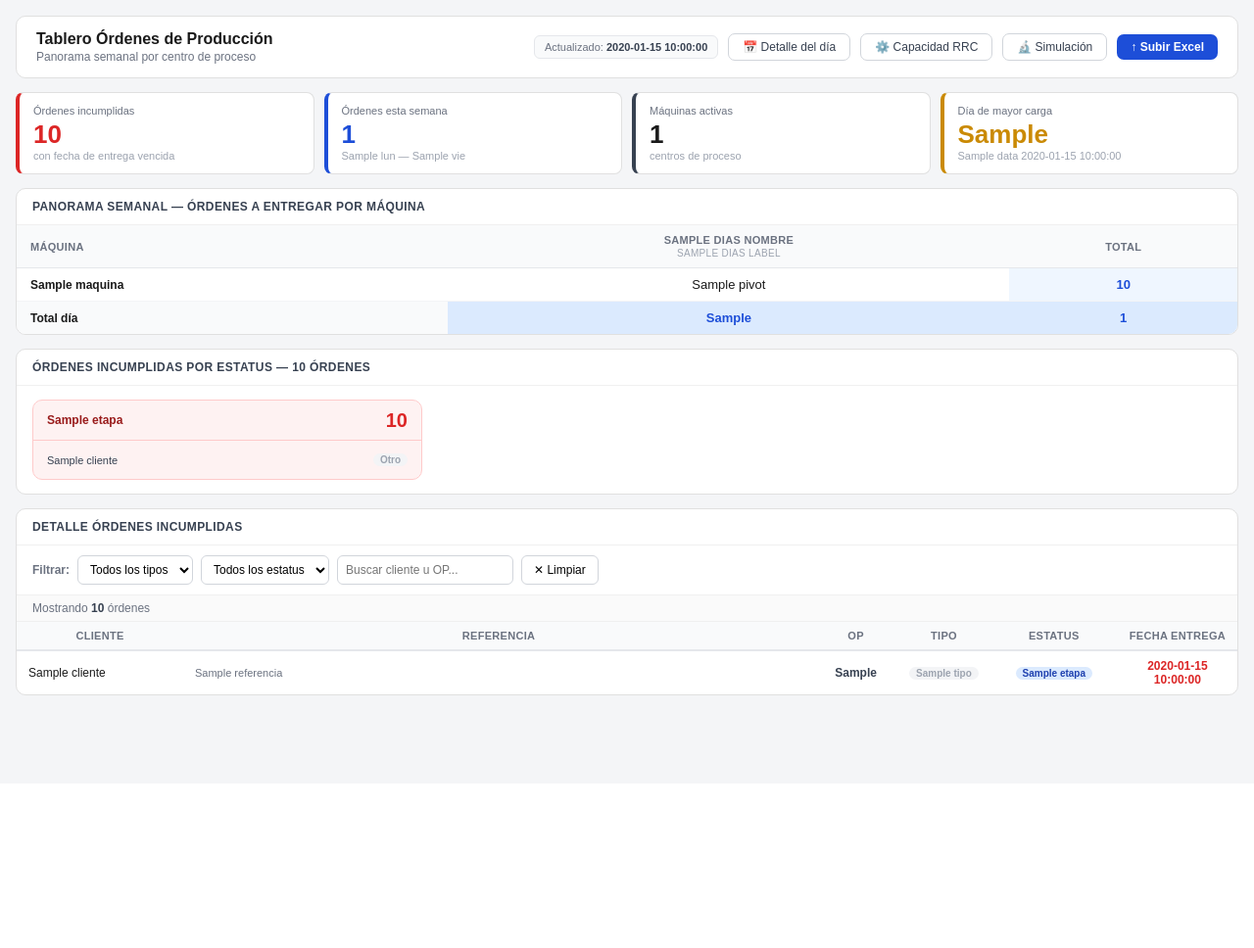
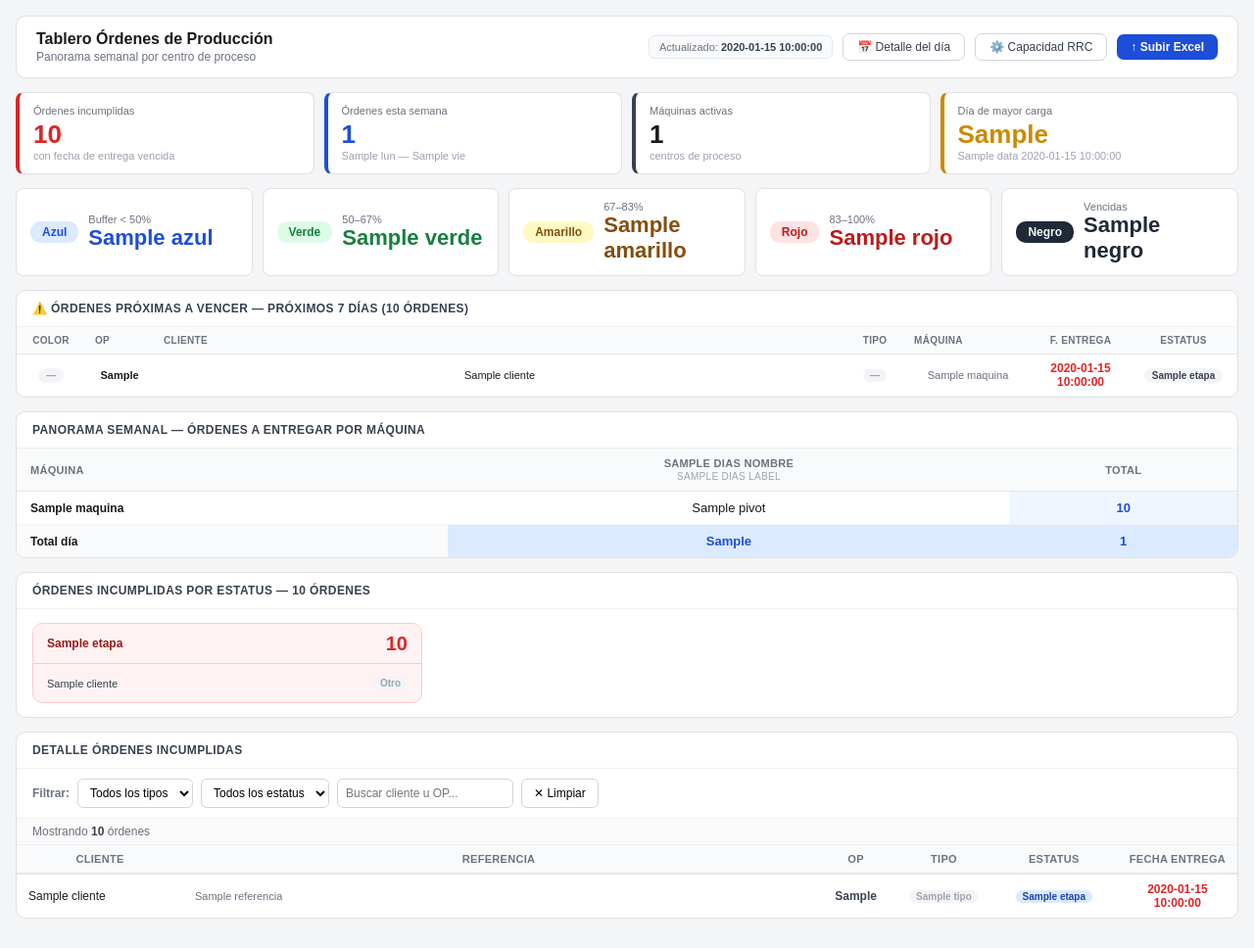
Before and after one commit to CoditeqViviana/tablero-op, a Flask app: template templates/index.html in a window 1280 px wide. Shown: the whole page at 98% size. Before the commit the page ends 710 px from the top, so only its background shows below. Run offline with Flask 3, Linux system fonts and the light colour scheme; the template is opened without the code that fills it: most values are stand-ins (such as "Sample title", 1, 10 or a date in 2020).

Commit message:
Update index.html

```diff
--- a/templates/index.html
+++ b/templates/index.html
@@ -104,7 +104,6 @@ tr:hover:not(.total-row) td{background:#fafafa}
     {% if data %}<div class="updated">Actualizado: <strong>{{ data.updated_at }}</strong></div>{% endif %}
     <a href="/dia" style="font-size:12px;padding:6px 14px;border:1px solid #d1d5db;border-radius:7px;background:#fff;color:#374151;text-decoration:none">📅 Detalle del día</a>
     <a href="/capacidad" style="font-size:12px;padding:6px 14px;border:1px solid #d1d5db;border-radius:7px;background:#fff;color:#374151;text-decoration:none">⚙️ Capacidad RRC</a>
-    <a href="/simulacion" style="font-size:12px;padding:6px 14px;border:1px solid #d1d5db;border-radius:7px;background:#fff;color:#374151;text-decoration:none">🔬 Simulación</a>
     <button class="upload-btn" onclick="openModal()">&#8593; Subir Excel</button>
   </div>
 </div>
@@ -135,6 +134,78 @@ tr:hover:not(.total-row) td{background:#fafafa}
 </div>
 
 <!-- Panorama semanal -->
+<!-- Resumen TOC -->
+<div style="display:grid;grid-template-columns:repeat(5,1fr);gap:10px;margin-bottom:14px">
+  <div style="background:#fff;border-radius:8px;padding:12px 14px;border:1px solid #e0e0e0;display:flex;align-items:center;gap:10px">
+    <span style="background:#dbeafe;color:#1d4ed8;padding:4px 12px;border-radius:10px;font-size:12px;font-weight:700">Azul</span>
+    <div><div style="font-size:11px;color:#6b7280">Buffer &lt; 50%</div><div style="font-size:22px;font-weight:700;color:#1d4ed8">{{ data.colores_resumen.azul }}</div></div>
+  </div>
+  <div style="background:#fff;border-radius:8px;padding:12px 14px;border:1px solid #e0e0e0;display:flex;align-items:center;gap:10px">
+    <span style="background:#dcfce7;color:#15803d;padding:4px 12px;border-radius:10px;font-size:12px;font-weight:700">Verde</span>
+    <div><div style="font-size:11px;color:#6b7280">50–67%</div><div style="font-size:22px;font-weight:700;color:#15803d">{{ data.colores_resumen.verde }}</div></div>
+  </div>
+  <div style="background:#fff;border-radius:8px;padding:12px 14px;border:1px solid #e0e0e0;display:flex;align-items:center;gap:10px">
+    <span style="background:#fef9c3;color:#854d0e;padding:4px 12px;border-radius:10px;font-size:12px;font-weight:700">Amarillo</span>
+    <div><div style="font-size:11px;color:#6b7280">67–83%</div><div style="font-size:22px;font-weight:700;color:#854d0e">{{ data.colores_resumen.amarillo }}</div></div>
+  </div>
+  <div style="background:#fff;border-radius:8px;padding:12px 14px;border:1px solid #e0e0e0;display:flex;align-items:center;gap:10px">
+    <span style="background:#fee2e2;color:#b91c1c;padding:4px 12px;border-radius:10px;font-size:12px;font-weight:700">Rojo</span>
+    <div><div style="font-size:11px;color:#6b7280">83–100%</div><div style="font-size:22px;font-weight:700;color:#b91c1c">{{ data.colores_resumen.rojo }}</div></div>
+  </div>
+  <div style="background:#fff;border-radius:8px;padding:12px 14px;border:1px solid #e0e0e0;display:flex;align-items:center;gap:10px">
+    <span style="background:#1f2937;color:#f3f4f6;padding:4px 12px;border-radius:10px;font-size:12px;font-weight:700">Negro</span>
+    <div><div style="font-size:11px;color:#6b7280">Vencidas</div><div style="font-size:22px;font-weight:700;color:#1f2937">{{ data.colores_resumen.negro }}</div></div>
+  </div>
+</div>
+
+<!-- Órdenes próximas (urgentes) -->
+{% if data.urgentes %}
+<div class="panel" style="margin-bottom:14px">
+  <div class="panel-hdr">
+    <h2>⚠️ Órdenes próximas a vencer — próximos 7 días ({{ data.urgentes_total }} órdenes)</h2>
+  </div>
+  <div style="overflow-x:auto">
+  <table style="width:100%;border-collapse:collapse;font-size:12px">
+    <thead>
+      <tr>
+        <th style="padding:8px 10px;text-align:center;font-size:10px;font-weight:700;color:#6b7280;border-bottom:1px solid #e5e7eb;background:#f9fafb;width:70px">Color</th>
+        <th style="padding:8px 10px;text-align:left;font-size:10px;font-weight:700;color:#6b7280;border-bottom:1px solid #e5e7eb;background:#f9fafb;width:70px">OP</th>
+        <th style="padding:8px 10px;text-align:left;font-size:10px;font-weight:700;color:#6b7280;border-bottom:1px solid #e5e7eb;background:#f9fafb">Cliente</th>
+        <th style="padding:8px 10px;text-align:center;font-size:10px;font-weight:700;color:#6b7280;border-bottom:1px solid #e5e7eb;background:#f9fafb;width:60px">Tipo</th>
+        <th style="padding:8px 10px;text-align:left;font-size:10px;font-weight:700;color:#6b7280;border-bottom:1px solid #e5e7eb;background:#f9fafb;width:130px">Máquina</th>
+        <th style="padding:8px 10px;text-align:center;font-size:10px;font-weight:700;color:#6b7280;border-bottom:1px solid #e5e7eb;background:#f9fafb;width:100px">F. Entrega</th>
+        <th style="padding:8px 10px;text-align:center;font-size:10px;font-weight:700;color:#6b7280;border-bottom:1px solid #e5e7eb;background:#f9fafb;width:110px">Estatus</th>
+      </tr>
+    </thead>
+    <tbody>
+      {% for r in data.urgentes %}
+      {% set cmap = {'azul':'#dbeafe|#1d4ed8|Azul','verde':'#dcfce7|#15803d|Verde','amarillo':'#fef9c3|#854d0e|Amarillo','rojo':'#fee2e2|#b91c1c|Rojo','negro':'#1f2937|#f3f4f6|Negro','gris':'#f3f4f6|#9ca3af|—'} %}
+      {% set c = cmap.get(r.color_toc, '#f3f4f6|#9ca3af|—').split('|') %}
+      <tr style="border-bottom:1px solid #f3f4f6">
+        <td style="padding:7px 10px;text-align:center">
+          <span style="background:{{ c[0] }};color:{{ c[1] }};padding:2px 8px;border-radius:8px;font-size:10px;font-weight:700">{{ c[2] }}</span>
+        </td>
+        <td style="padding:7px 10px;font-weight:700;font-size:11px">{{ r.op }}</td>
+        <td style="padding:7px 10px;font-size:11px">{{ r.cliente }}</td>
+        <td style="padding:7px 10px;text-align:center">
+          {% if r.tipo=='Blanca' %}<span style="background:#f1f5f9;color:#475569;border:1px solid #cbd5e1;padding:1px 7px;border-radius:8px;font-size:10px;font-weight:700">BL</span>
+          {% elif r.tipo=='Impresa' %}<span style="background:#dbeafe;color:#1d4ed8;padding:1px 7px;border-radius:8px;font-size:10px;font-weight:700">IC</span>
+          {% elif r.tipo=='Fondo' %}<span style="background:#dcfce7;color:#15803d;padding:1px 7px;border-radius:8px;font-size:10px;font-weight:700">FD</span>
+          {% else %}<span style="background:#f3f4f6;color:#9ca3af;padding:1px 7px;border-radius:8px;font-size:10px;font-weight:700">—</span>{% endif %}
+        </td>
+        <td style="padding:7px 10px;font-size:11px;color:#6b7280">{{ r.maquina }}</td>
+        <td style="padding:7px 10px;text-align:center;font-weight:700;font-size:12px;color:#dc2626">{{ r.fecha_entrega }}</td>
+        <td style="padding:7px 10px;text-align:center">
+          <span style="background:#f3f4f6;color:#374151;padding:2px 8px;border-radius:8px;font-size:10px;font-weight:600">{{ r.etapa }}</span>
+        </td>
+      </tr>
+      {% endfor %}
+    </tbody>
+  </table>
+  </div>
+</div>
+{% endif %}
+
 <div class="panel">
   <div class="panel-hdr"><h2>Panorama semanal — órdenes a entregar por máquina</h2></div>
   <div style="overflow-x:auto">
```
